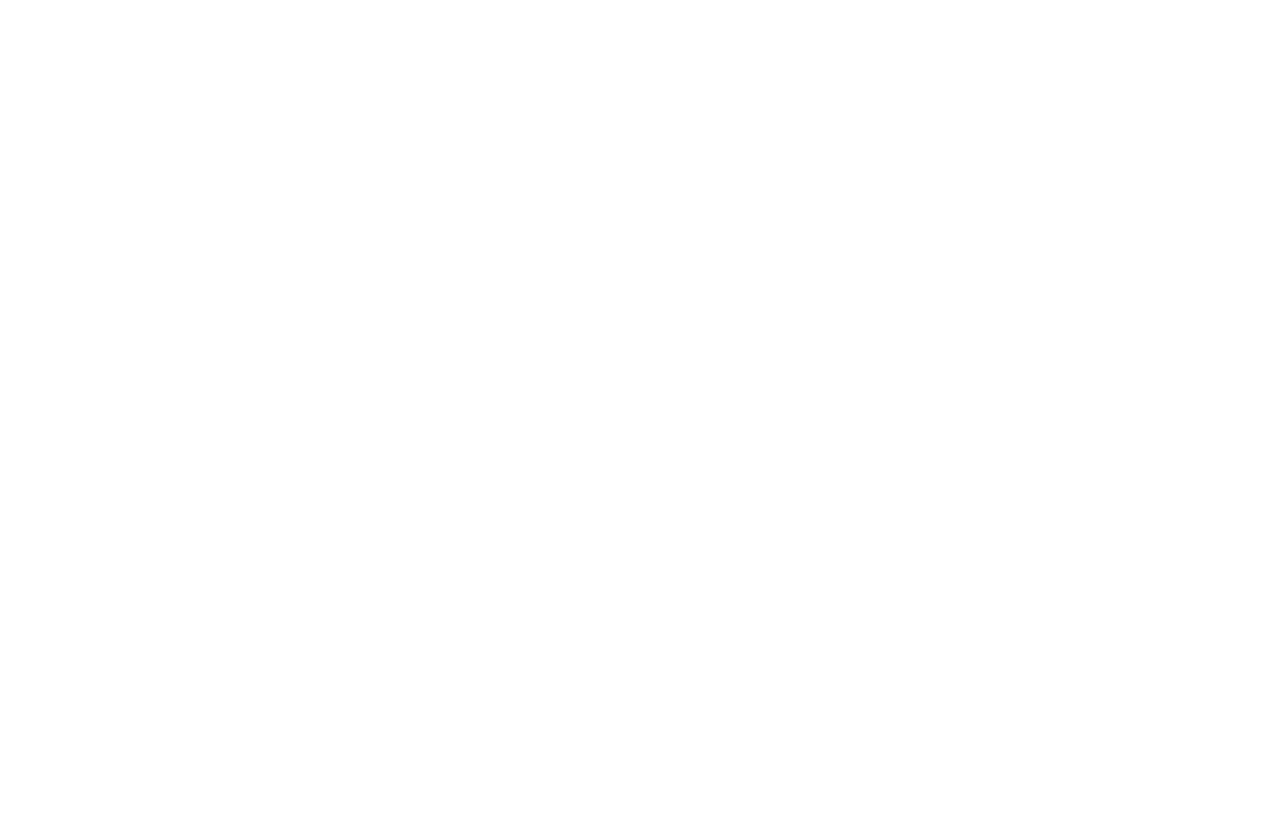
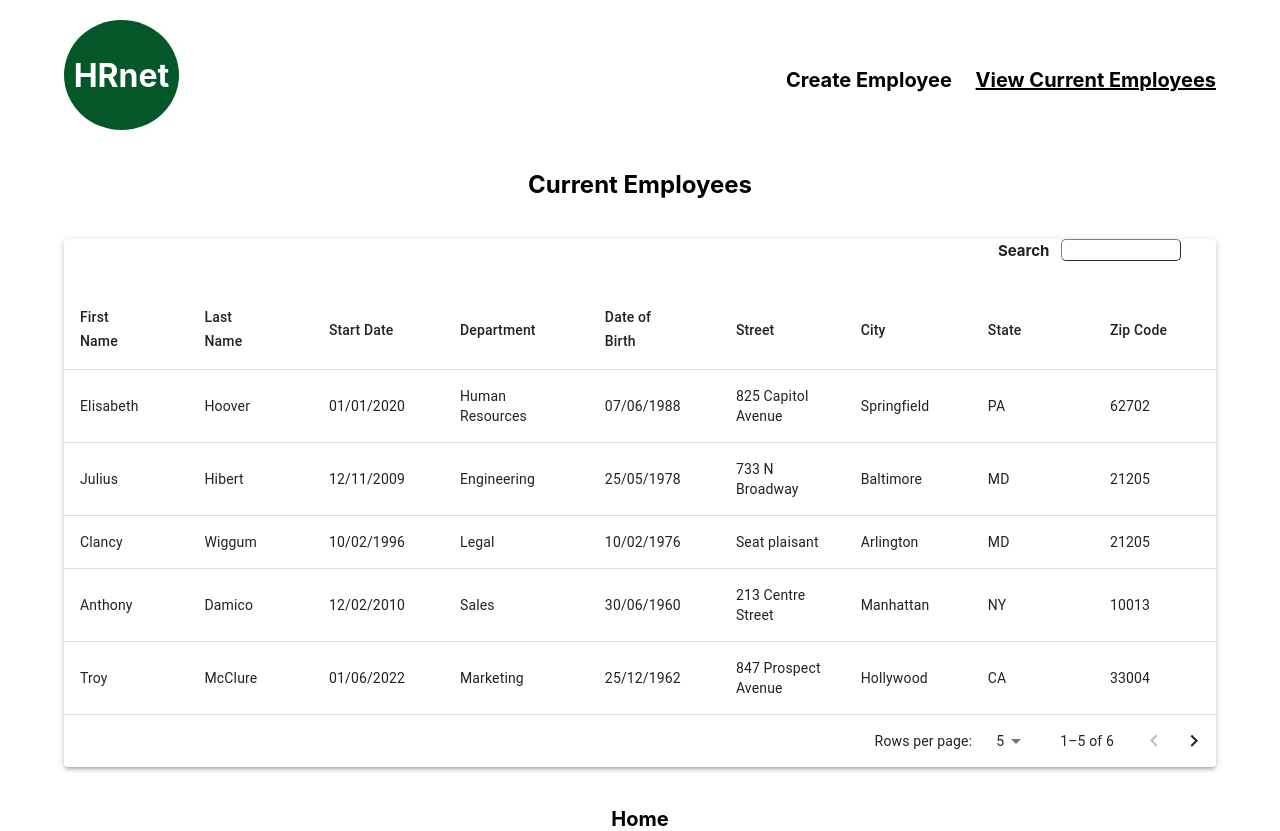
Before and after one commit to VanesMP/WealthHealth, a React (Create React App) app in the folder hrnet/: page /employees in a window 1280 px wide. Before the commit this address had no page. Before the commit the page ends 800 px from the top, so only its background shows below. Built offline with nearby package versions, Linux system fonts and the light colour scheme.

Commit message:
changes all path

```diff
--- a/hrnet/src/App.jsx
+++ b/hrnet/src/App.jsx
@@ -10,10 +10,10 @@
  */
 export default function App() {
   return (
-    <Router>
+    <Router basename="/">
       <Routes>
-        <Route path="/wealthhealth/" element={<CreateEmployee />} />
-        <Route path="/wealthhealth/employees" element={<EmployeeList />} />
+        <Route path="/" element={<CreateEmployee />} />
+        <Route path="/employees" element={<EmployeeList />} />
       </Routes>
     </Router>
   );
--- a/hrnet/src/Components/Header.jsx
+++ b/hrnet/src/Components/Header.jsx
@@ -12,8 +12,8 @@
         <h1 className="title">HRnet</h1>
       </div>
       <div className="elementNav">
-        <Nav linkTo="/wealthhealth/" text="Create Employee" />
-        <Nav linkTo="/wealthhealth/employees" text="View Current Employees" />
+        <Nav linkTo="/" text="Create Employee" />
+        <Nav linkTo="/employees" text="View Current Employees" />
       </div>
 
     </div>
--- a/hrnet/src/pages/EmployeeList.jsx
+++ b/hrnet/src/pages/EmployeeList.jsx
@@ -20,7 +20,7 @@
           <EmployeeTable />
         </div>
         <div>
-          <Nav linkTo="/wealthhealth/" text="Home" />
+          <Nav linkTo="/" text="Home" />
         </div>
       </div>
     </div>
```
